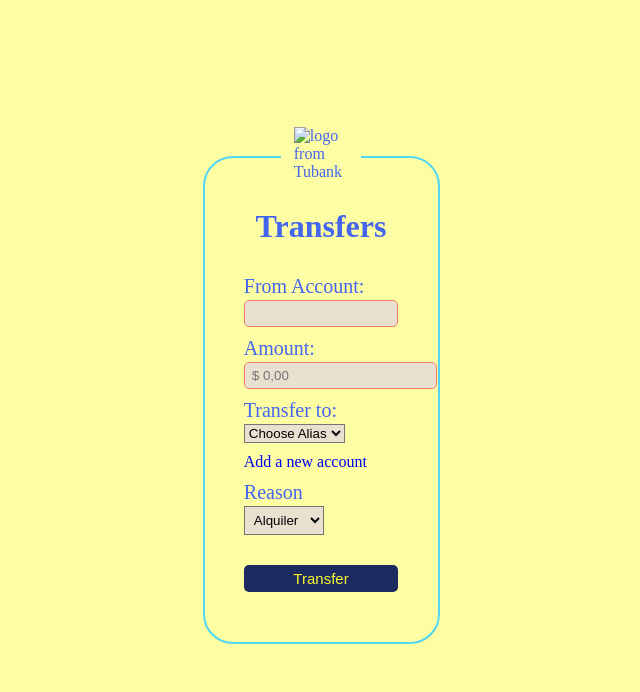
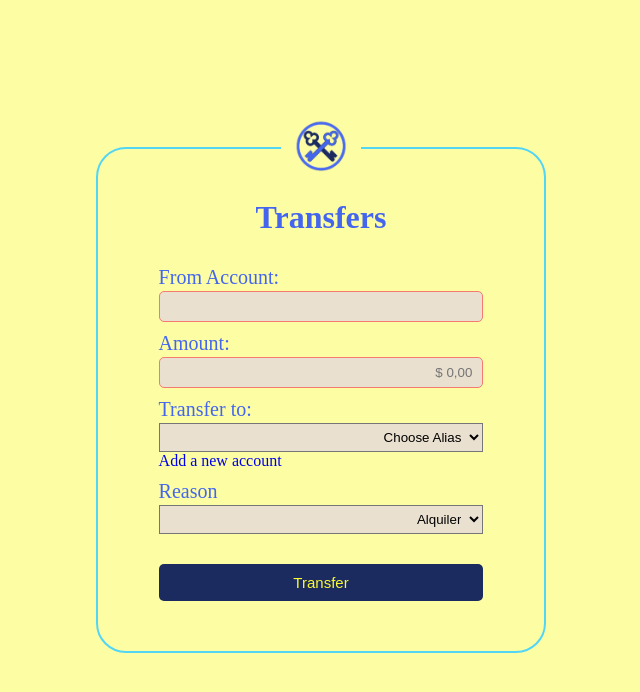
Before and after one commit to rdmadeira/nucbanking-tubank, a plain HTML site: page public/user/transfers.html in a window 1280 px wide. Shown: the whole page, without its empty margins (319-959 px from the left). Drawn offline with Linux system fonts and the light colour scheme.

Commit message:
Styling transfers sector

```diff
--- a/public/user/transfers.html
+++ b/public/user/transfers.html
@@ -11,12 +11,12 @@
 <body>
     <main id="content-main">
         <div id="content">
+            <div id="logo-ctn">
+                <img src="../../assets/logo-solo.png" alt="logo-of-Tubank" srcset="" width="100%"/>
+            </div>
             <h1>Transfers</h1>
             <form action="" method="post" class="register-form" id="transfer-form">
                 <div id="register-form__inputs-ctn">
-                    <div id="logo-ctn">
-                        <img src="" alt="logo from Tubank">
-                    </div>
                     <div id="register-error"></div>
                     <div>
                         <label for="cbu">From Account:</label><input type="text" name="cbu" id="cbu" readonly/>
@@ -29,8 +29,6 @@
                         <select name="saved-users" id="saved-users-select">
                             <option value="" selected disabled hidden>Choose Alias</option>
                         </select>
-                    </div>
-                    <div>
                         <a href="#search-user-div">Add a new account</a>
                     </div>
                     <div>
--- a/styles/user/home.css
+++ b/styles/user/home.css
@@ -45,6 +45,8 @@ nav>ul {
     width: 20%;
     align-self: center;
     margin-bottom: 5vh;
+    min-width: 40px;
+    max-width: 52px;
 }
 nav li {
     width: 100%;
@@ -92,6 +94,8 @@ div#content {
     align-items: center;
     max-width: 450px;
     row-gap: 20px;
+    width: 52%;
+    min-width: 325px;
 }
 #content #logo-ctn {
     width: 80px;
@@ -119,13 +123,17 @@ div#content {
     flex-direction: column;
     row-gap: 10px;
 }
+#register-form__inputs-ctn>div {
+    display: flex;
+    flex-direction: column;
+}
 .register-form input, select {
     background-color: var(--bone) !important;
+    width: 100%;
+    text-align: end;
+    padding: 7px 10px 7px 0px;
 }
-.register-form input[name="cbu"] {
-    width: 100%;
-}
-select#reason {
+.register-form select {
     padding: 5px;
 }
 
--- a/styles/user/index.css
+++ b/styles/user/index.css
@@ -81,13 +81,13 @@ div.content {
 .register-form input {
     align-self: center;
     padding: 5px 7px;
-    background-color: var(--background-logo) !important;
+    background-color: var(--background-logo);
     border: solid 1px var(--salmon);
     border-radius: 5px;
 }
 .register-form button {
     font-size: 15px;
-    padding: 5px 10px;
+    padding: 10px 10px;
     border-radius: 5px;
     background-color: var(--space-cadet);
     color: var(--maximum-yellow);
```
Also changed, not shown: public/user/depositother.html (+2 -2 lines), public/user/depositowner.html (+2 -2 lines), styles/user/deposits.css (+10 -4 lines).
